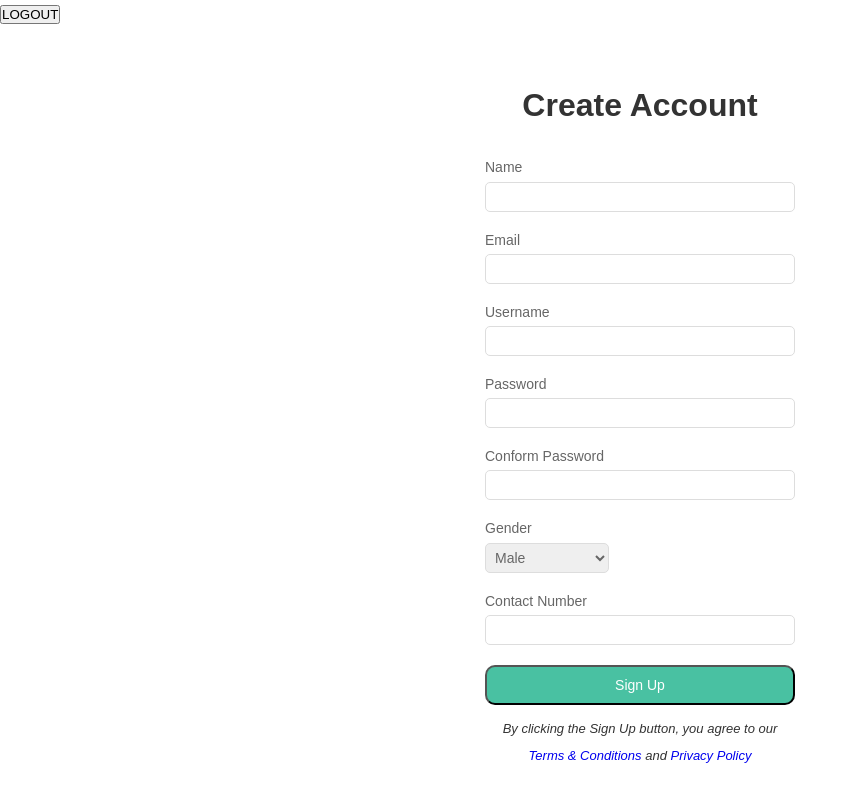
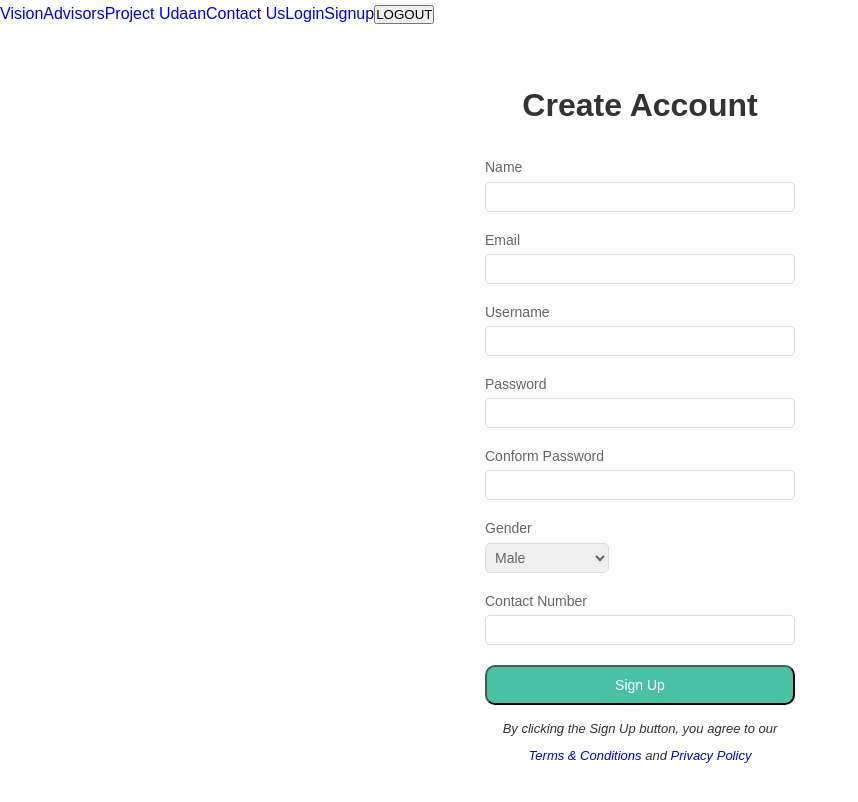
Before and after one commit to vorbyit/portalfrontend, a React (Create React App) app: page /signup in a window 1280 px wide. Shown: the top 802 px of the page, without its empty margins (0-858 px from the left). Built offline with nearby package versions, Linux system fonts and the light colour scheme.

Commit message:
feat : Navbar component functionality done

```diff
--- a/src/components/Navbar.jsx
+++ b/src/components/Navbar.jsx
@@ -1,4 +1,5 @@
 import React, { Component } from 'react'
+import { NavLink } from 'react-router-dom';
 import API from '../API'
 
 export default class Navbar extends Component {
@@ -15,6 +16,12 @@ export default class Navbar extends Component {
 		return (
 			<div>
 				{/* {this.props.user.username} */}
+				<NavLink className="nav-item" to="/" activeClassName="active">Vision</NavLink>
+				<NavLink className="nav-item" to="/experts" activeClassName="active">Advisors</NavLink>
+				<NavLink className="nav-item" to="/" activeClassName="active">Project Udaan</NavLink>
+				<NavLink className="nav-item" to="/" activeClassName="active">Contact Us</NavLink>
+				<NavLink className="nav-item" to="/dashboard" activeClassName="active">Login</NavLink>
+				<NavLink className="nav-item" to="/dashboard" activeClassName="active">Signup</NavLink>
 				<button onClick={this.onLogout}>LOGOUT</button>
 			</div>
 		)
```
